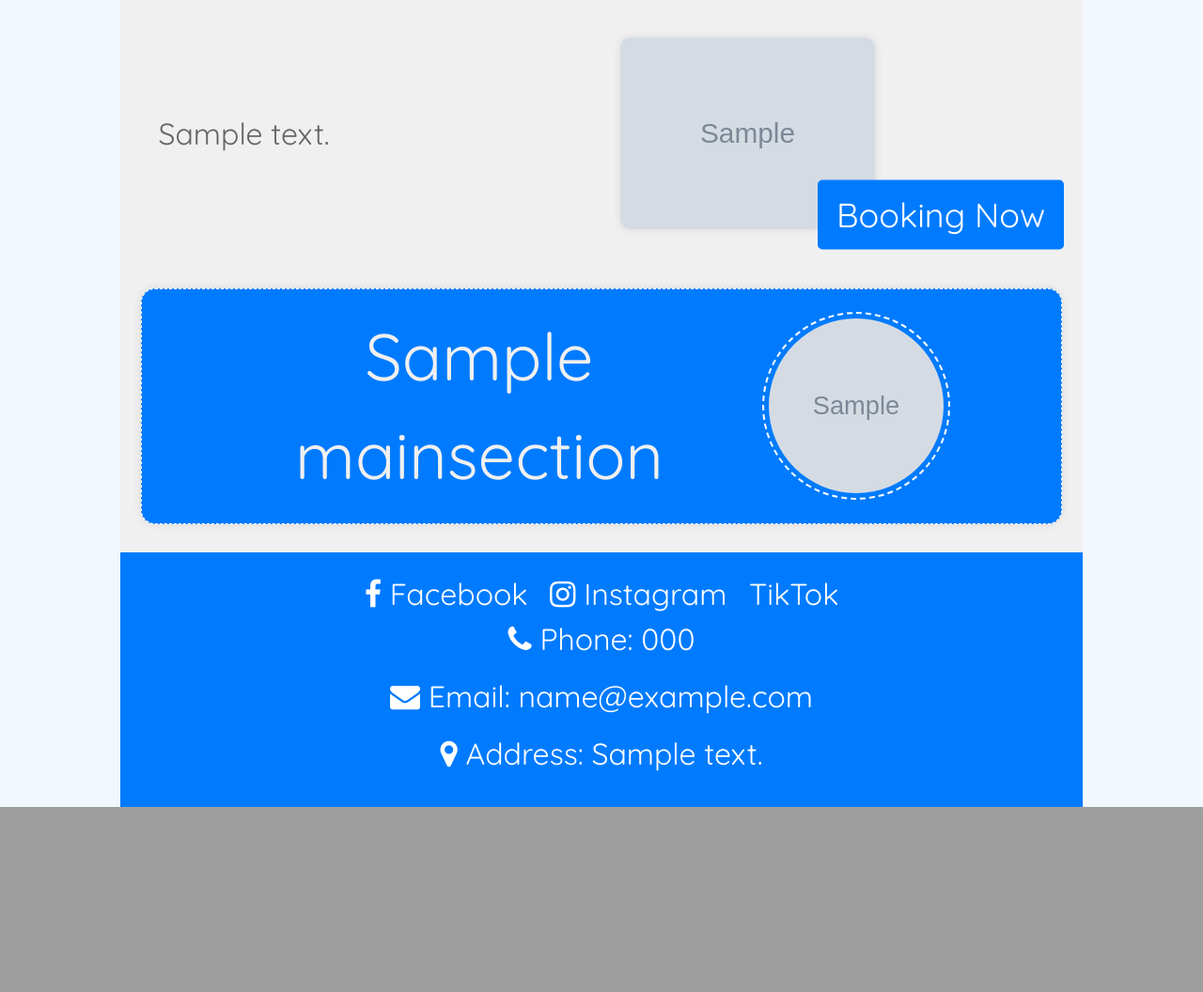
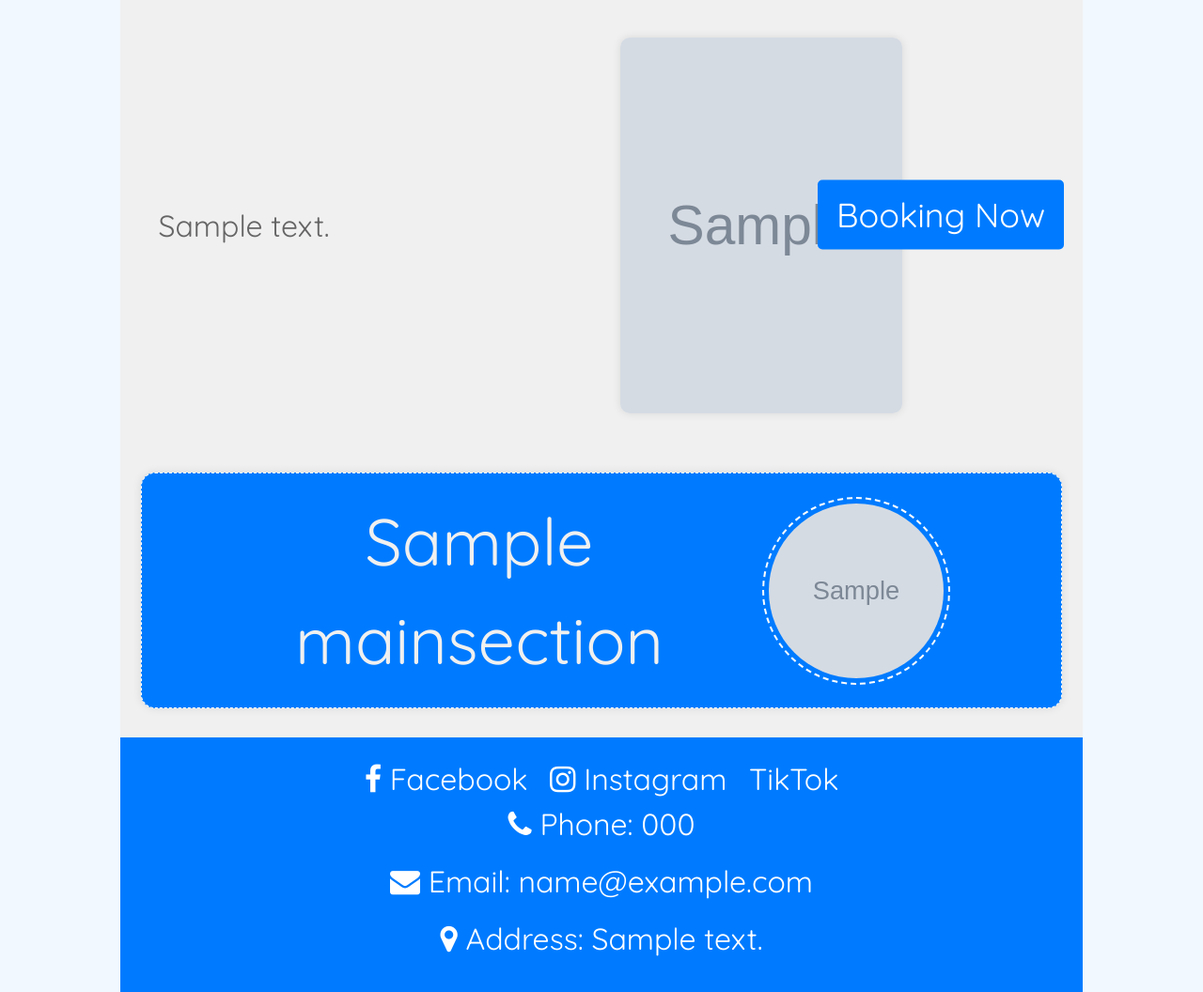
Before and after one commit to thanethereal/labvn, a Flask app: page /home_page in a window 1280 px wide. Shown: the part 500-1556 px from the top of the page at 94% size. Before the commit the page ends 1359 px from the top, so only its background shows below. Run offline with Flask 3, Linux system fonts and the light colour scheme; tables that the repository leaves empty hold one stand-in row (values such as "Sample post"); grey boxes marked "Sample" are stand-in pictures; some libraries are stand-ins or nearby versions.

Commit message:
push code

```diff
--- a/web/templates/home_page.html
+++ b/web/templates/home_page.html
@@ -30,7 +30,8 @@
         /* Media query for screens smaller than a certain size (e.g., laptops with smaller resolutions) */
             @media screen and (max-width: 1366px) {
                 .description-image img {
-                    max-width: 60%; /* Reduce the image size for smaller laptop screens */
+                    width: 300px;
+                    height: 400px;
                 }
             }
     </style>
```
